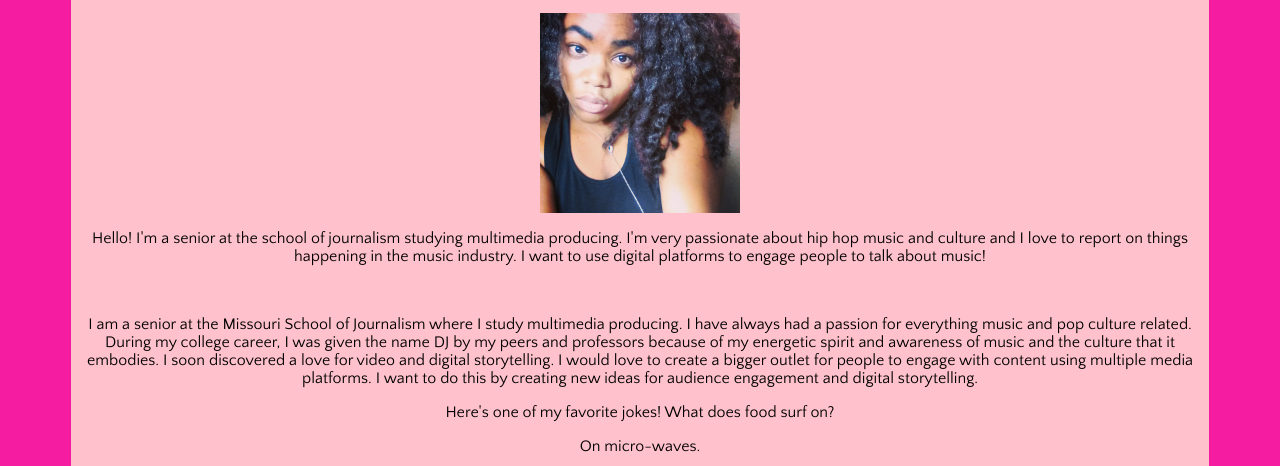
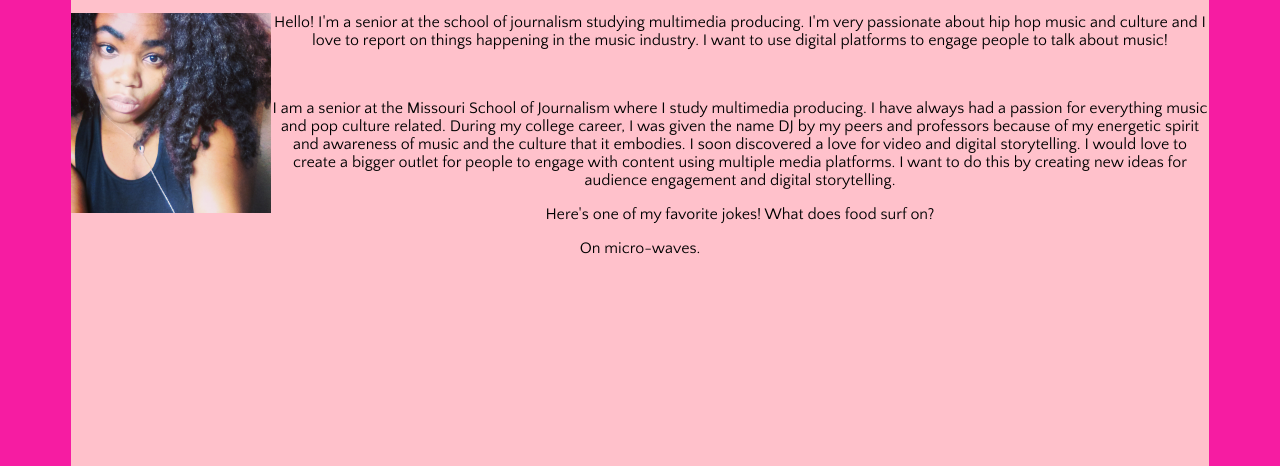
Before and after one commit to J4502-fs17/djpointer, a plain HTML site: page index.html in a window 1280 px wide. Shown: the part 334-800 px from the top of the page. Drawn offline with Linux system fonts and the light colour scheme; a web font is replaced by a local one.

Commit message:
fjenhdie

```diff
--- a/styles.css
+++ b/styles.css
@@ -27,6 +27,7 @@ body{
 img{
   border-style: none;
   width: 200px;
+  display:block;
 }
 
 .image{
@@ -96,3 +97,9 @@ width:90%;
     text-decoration: none;
   padding: 4px;
 }
+
+ @media screen and (min-width:600px) {
+    img {
+    float:left;
+    }
+}
```
